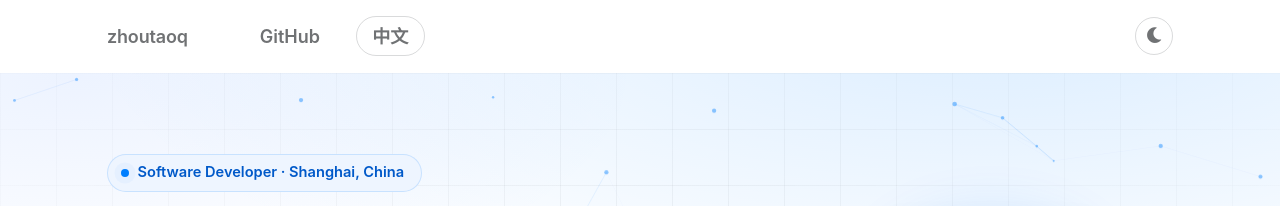
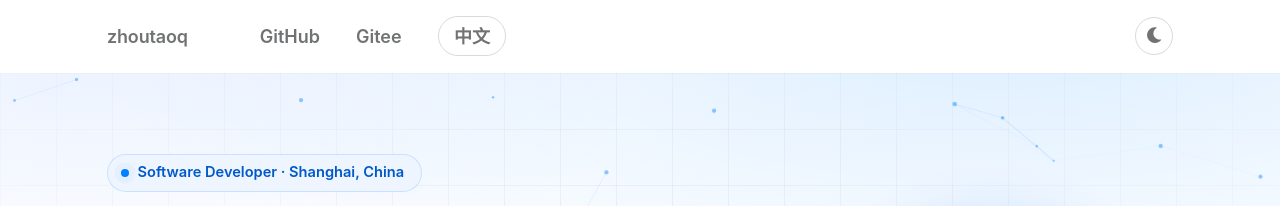
Before and after one commit to zhoutaoq/zhoutaoq.github.io, a Jekyll site: the page built from _pages/about.html, in a window 1280 px wide. Shown: the top 206 px of the page. Built offline with Jekyll 4.4.1, drawn with Linux system fonts in a browser that asks for light colours.

Commit message:
feat: 顶栏导航补 Gitee 链接

```diff
--- a/_data/navigation.yml
+++ b/_data/navigation.yml
@@ -2,6 +2,8 @@
 main:
   - title: "GitHub"
     url: "https://github.com/zhoutaoq"
+  - title: "Gitee"
+    url: "https://gitee.com/zhoutaoq1029"
 
 #  - title: "Talks"
 #    url: /talks/
```
